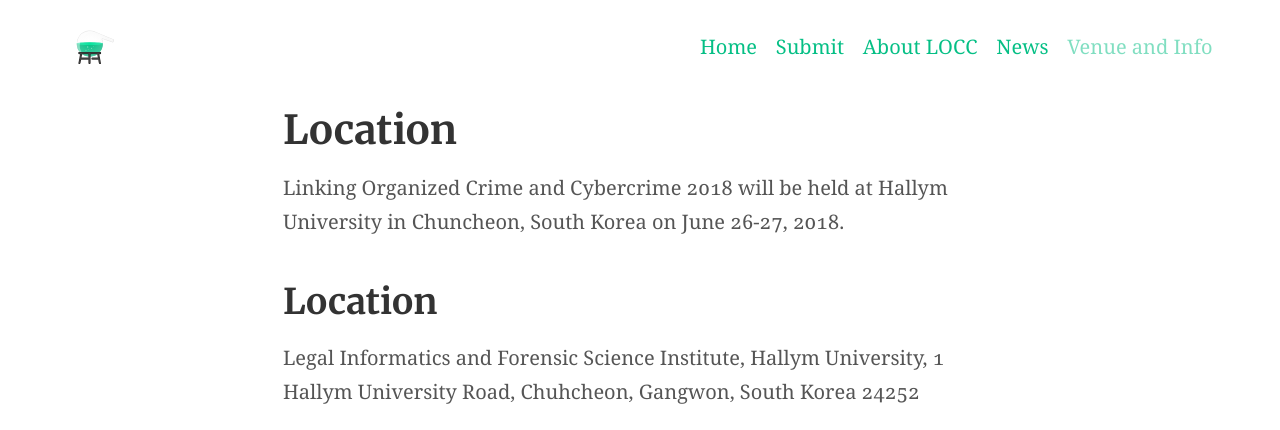
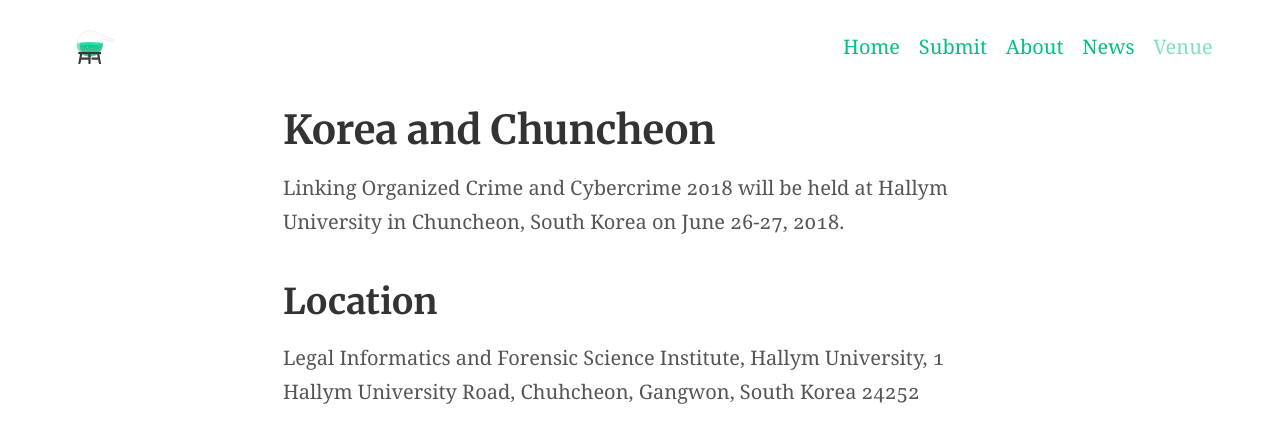
Before and after one commit to LIFSHallym/LOCC, a Jekyll site: the page built from venue.md, in a window 1280 px wide and 900 px high, cut to the strip 0-430 px from the top of the window. Built offline with Jekyll 4.4.1, drawn with Linux system fonts in a browser that asks for light colours; our own code applies the rules of GitHub Pages for plain Markdown files.

Commit message:
Updated links
updated links

```diff
--- a/_config.yml
+++ b/_config.yml
@@ -81,9 +81,9 @@
 navigation_header:
   Home: /
   Submit: /submit/
-  About LOCC: /about/
+  About: /about/
   News: /news/
-  Venue and Info: /venue/
+  Venue: /venue/
 
 navigation_footer:
     Linking Organized Crime and Cybercrime 2018: https://loc.dfir.science
--- a/venue.md
+++ b/venue.md
@@ -1,9 +1,9 @@
 ---
-title: Location
+title: Korea and Chuncheon
 feature_text:
 feature_image: ""
 excerpt: "About Chuncheon, Korea and the venue"
-aside: flase
+aside: false
 ---
 Linking Organized Crime and Cybercrime 2018 will be held at Hallym University in
 Chuncheon, South Korea on June 26-27, 2018.
```
Also changed, not shown: about.md (+1 -1 lines).
